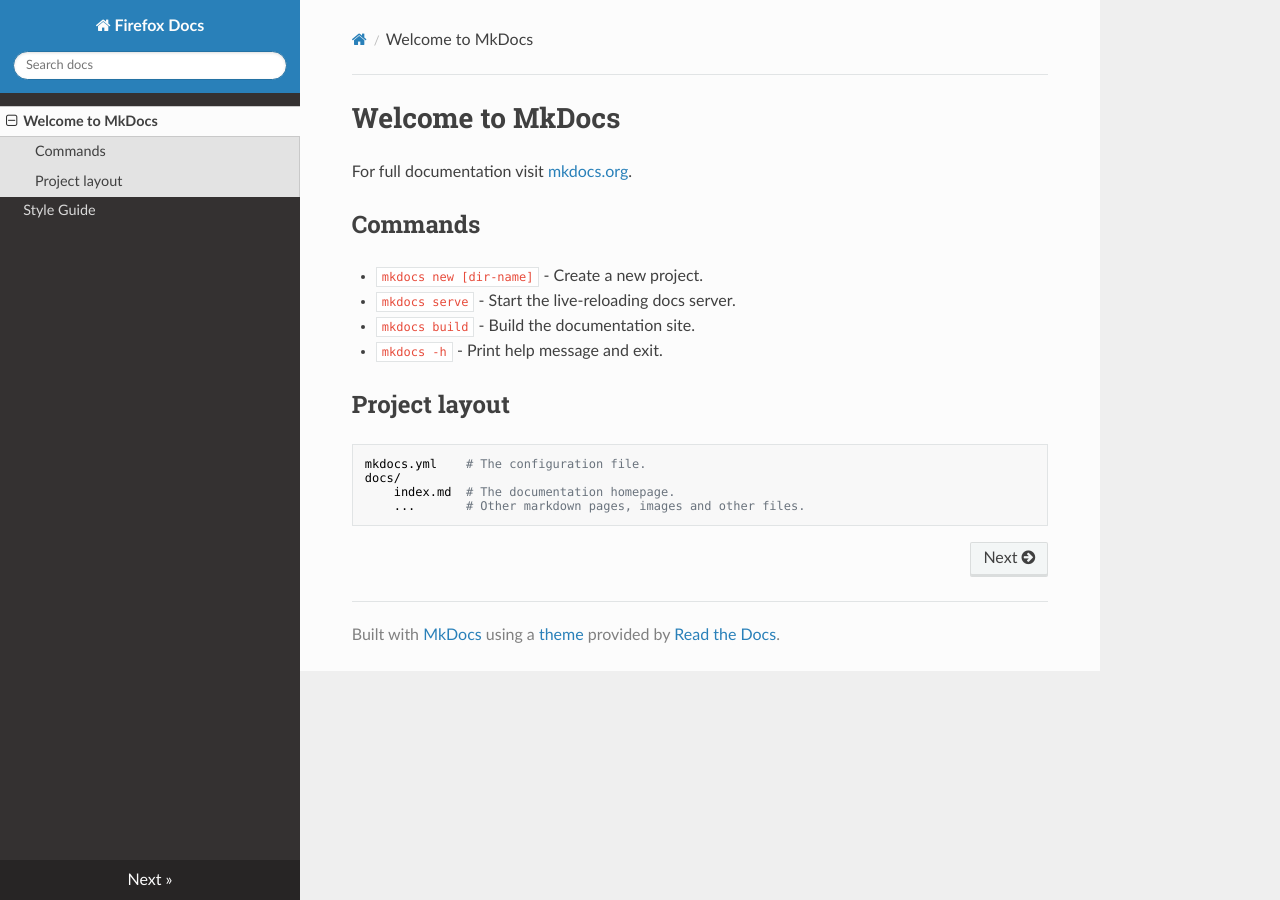
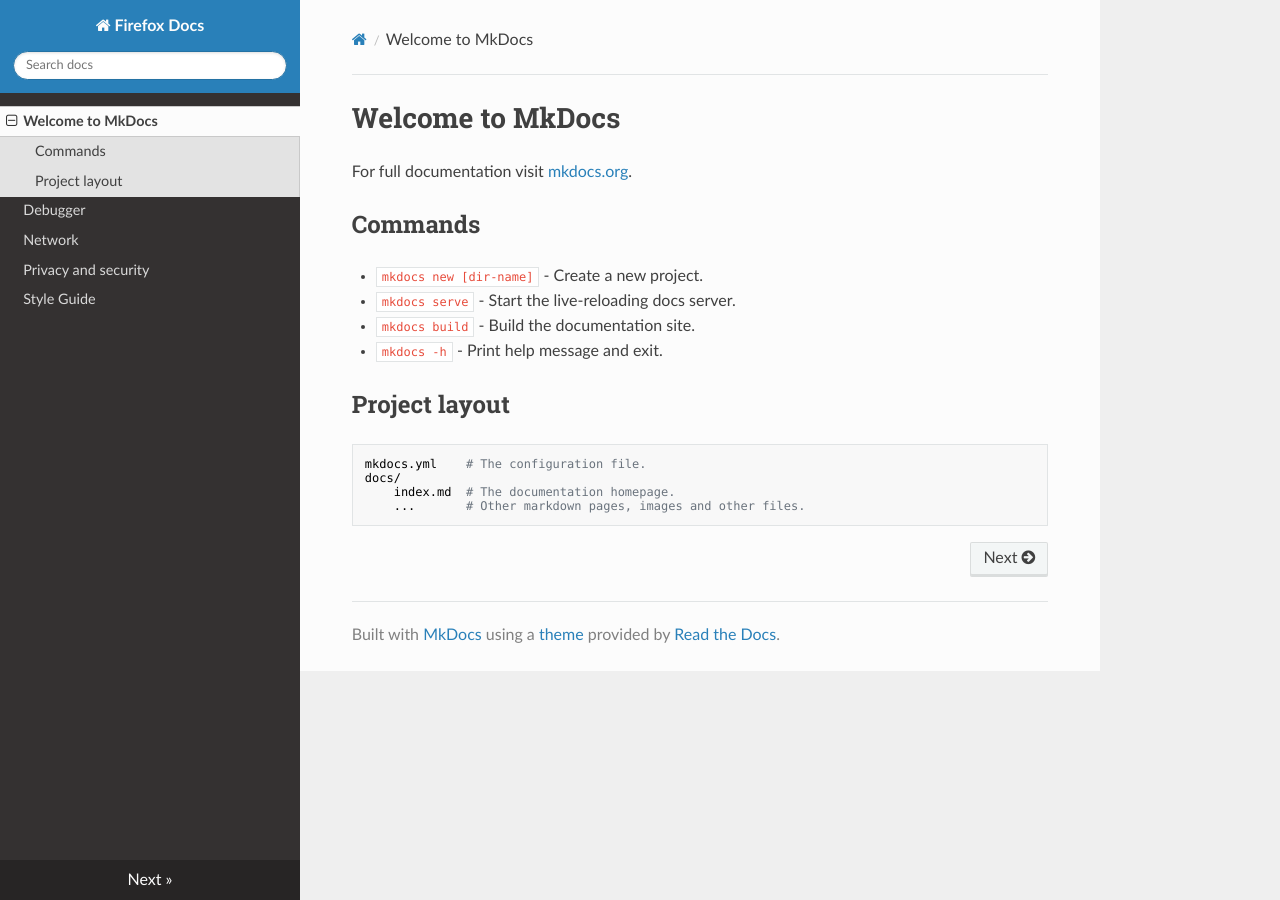
Before and after one commit to atkinjac000/firefox-docs, an MkDocs documentation site: the page built from docs/index.md, in a window 1280 px wide. Built offline with MkDocs 1.6.1, drawn with Linux system fonts in a browser that asks for light colours; nearby versions of some CDN libraries.

Commit message:
Adding capability files.

```diff
--- a/mkdocs.yml
+++ b/mkdocs.yml
@@ -2,6 +2,9 @@ site_name: Firefox Docs
 
 nav:
   - 'index.md'
+  - 'debugger.md'
+  - 'network.md'
+  - 'privacy-and-security.md'
   - 'style-guide.md'
 
 theme:
```
Also changed, not shown: docs/debugger.md (added), docs/network.md (added), docs/privacy-and-security.md (added).
